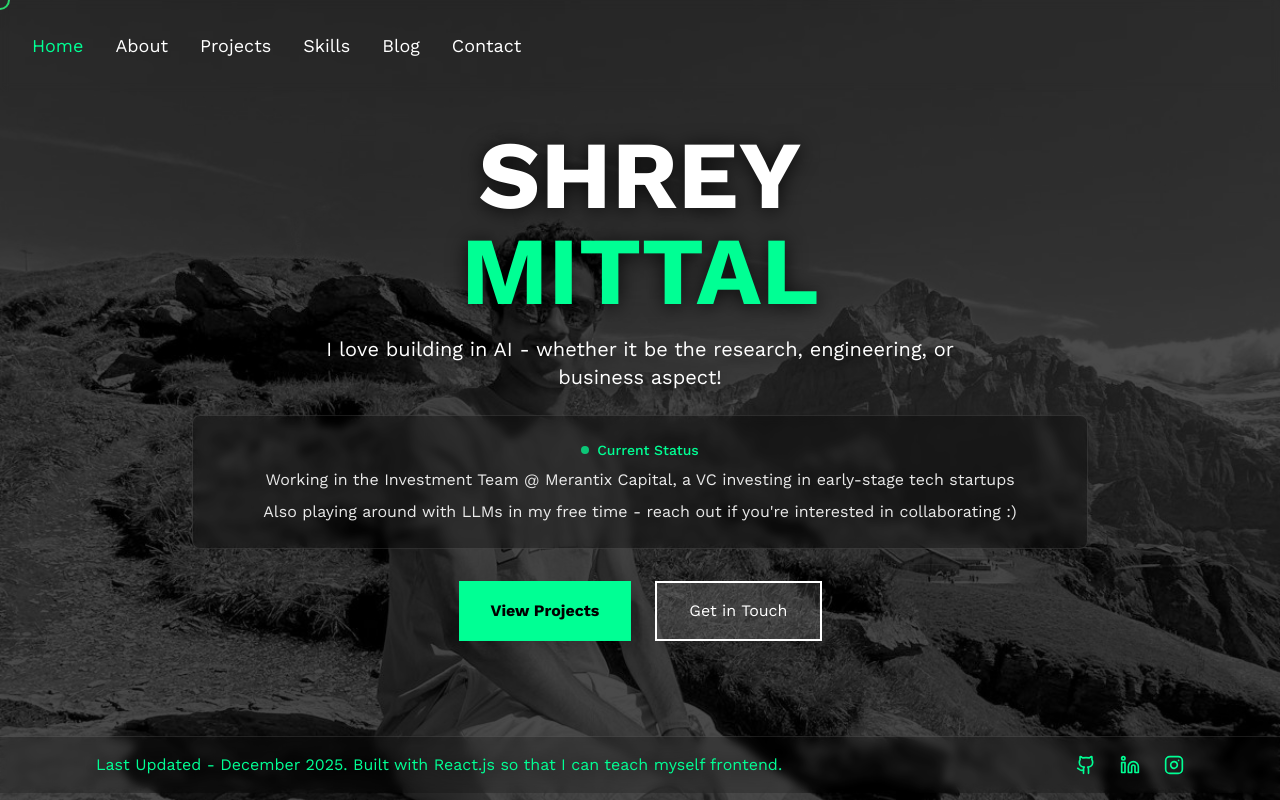
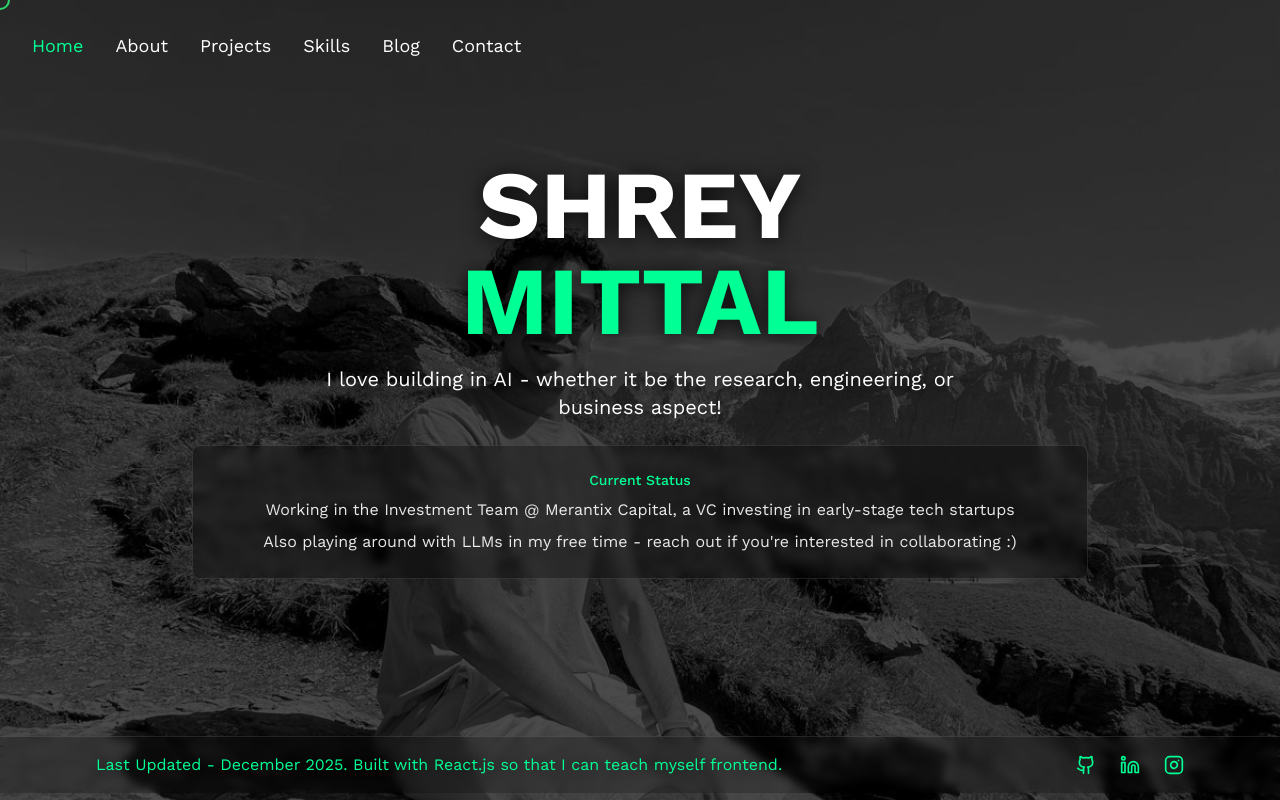
Before and after one commit to shreymittal1000/website, a React (Vite) app: page / in a window 1280 px wide. Built offline with nearby package versions, Linux system fonts and the light colour scheme.

Commit message:
closer to the polished product

```diff
--- a/src/pages/AboutPage.jsx
+++ b/src/pages/AboutPage.jsx
@@ -43,7 +43,9 @@ export default function AboutPage({ setIsHovering }) {
             <h2 className="text-2xl font-bold mb-4 text-[#00FF94] drop-shadow-[0_2px_8px_rgba(0,0,0,0.8)]">When I'm Not Coding</h2>
             <div className="space-y-4 text-white/90 drop-shadow-[0_2px_8px_rgba(0,0,0,0.8)]">
               <p>
-                You'll find me on the badminton court, cricket pitch, or hunched over a chessboard. I also love watching and playing football (the kind where you actually use your feet ;)). Basically, I'm always down to try new team sports—the more competitive, the better.
+                You'll find me on the badminton court, cricket pitch, or crunching out some Lichess games.
+                I also love watching and playing football (the actual football, which you play with your feet).
+                I'm always down to try new team sports—the more competitive, the better.
               </p>
               <p>
                 In the kitchen, I experiment with wonky vegetarian dishes, treating recipes as gentle suggestions rather than strict rules. The results are... let's say "creative." I also have a soft spot for public speaking challenges, especially PowerPoint karaoke—there's something beautifully chaotic about presenting slides you've never seen before.
@@ -54,7 +56,7 @@ export default function AboutPage({ setIsHovering }) {
           <div className="p-8 backdrop-blur-sm bg-black/30 border border-white/10 rounded-lg">
             <h2 className="text-2xl font-bold mb-4 text-[#00FF94] drop-shadow-[0_2px_8px_rgba(0,0,0,0.8)]">Languages</h2>
             <p className="text-white/90 drop-shadow-[0_2px_8px_rgba(0,0,0,0.8)]">
-              I speak Hindi, English, and French fluently. I can also confidently order at a döner place in German, which is basically the most important language skill in Switzerland.
+              I speak Hindi, English, and French fluently. I can also confidently order at a döner place in German.
             </p>
           </div>
         </div>
--- a/src/pages/HomePage.jsx
+++ b/src/pages/HomePage.jsx
@@ -19,7 +19,7 @@ export default function HomePage({ navigate, setIsHovering }) {
 
         <div className="mb-8 p-6 backdrop-blur-sm bg-black/30 border border-white/10 rounded-lg fade-in-up delay-3">
           <div className="flex items-center justify-center gap-2 mb-2">
-            <div className="w-2 h-2 bg-[#00FF94] rounded-full animate-pulse" />
+            {/* <div className="w-2 h-2 bg-[#00FF94] rounded-full animate-pulse" /> */}
             <span className="text-sm font-medium text-[#00FF94]">Current Status</span>
           </div>
           <p className="text-white/90 mb-2">
@@ -30,7 +30,7 @@ export default function HomePage({ navigate, setIsHovering }) {
           </p>
         </div>
 
-        <div className="flex flex-wrap gap-6 justify-center fade-in-up delay-4">
+        {/* <div className="flex flex-wrap gap-6 justify-center fade-in-up delay-4">
           <button
             onClick={() => navigate('/projects')}
             className="px-8 py-4 bg-[#00FF94] text-black font-bold hover:bg-white transition-colors shadow-lg hover:shadow-[#00FF94]/50"
@@ -47,7 +47,7 @@ export default function HomePage({ navigate, setIsHovering }) {
           >
             Get in Touch
           </button>
-        </div>
+        </div> */}
       </div>
     </section>
   );
```
